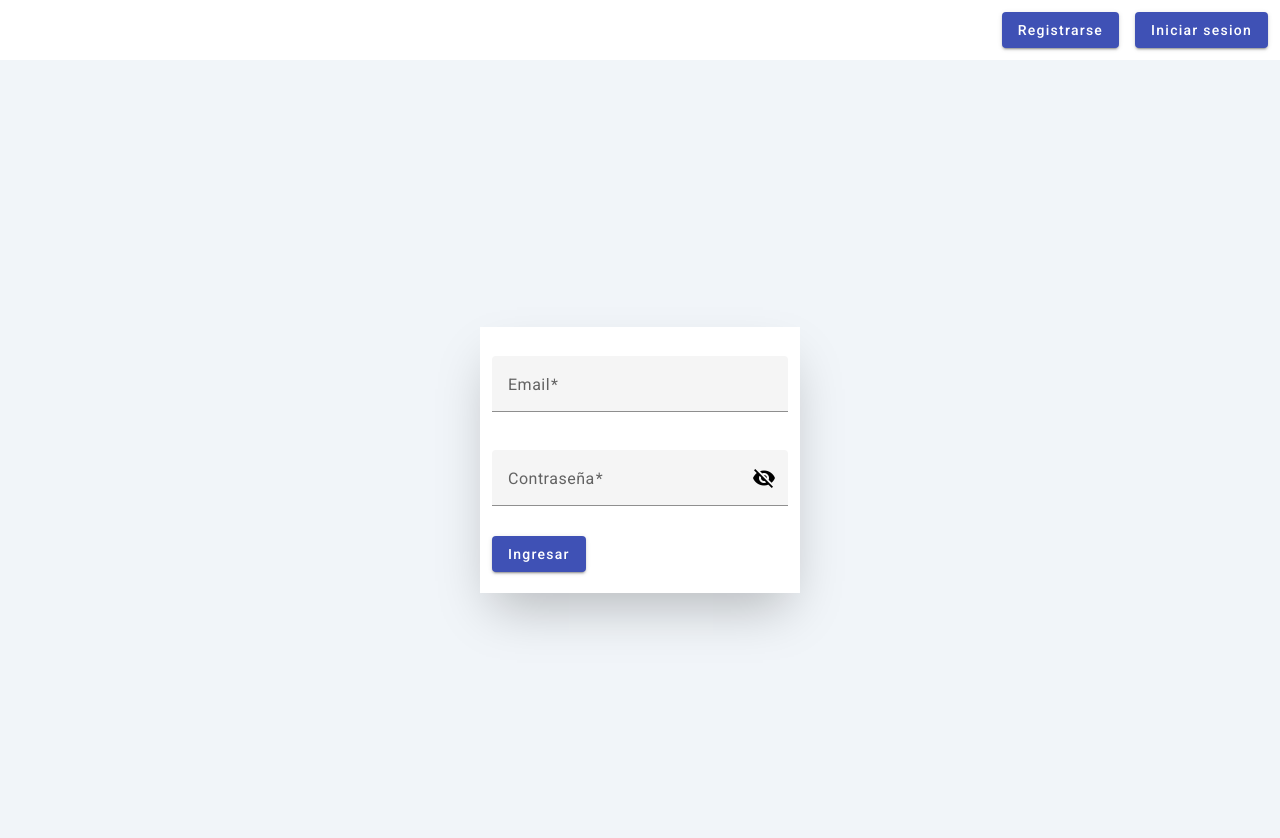
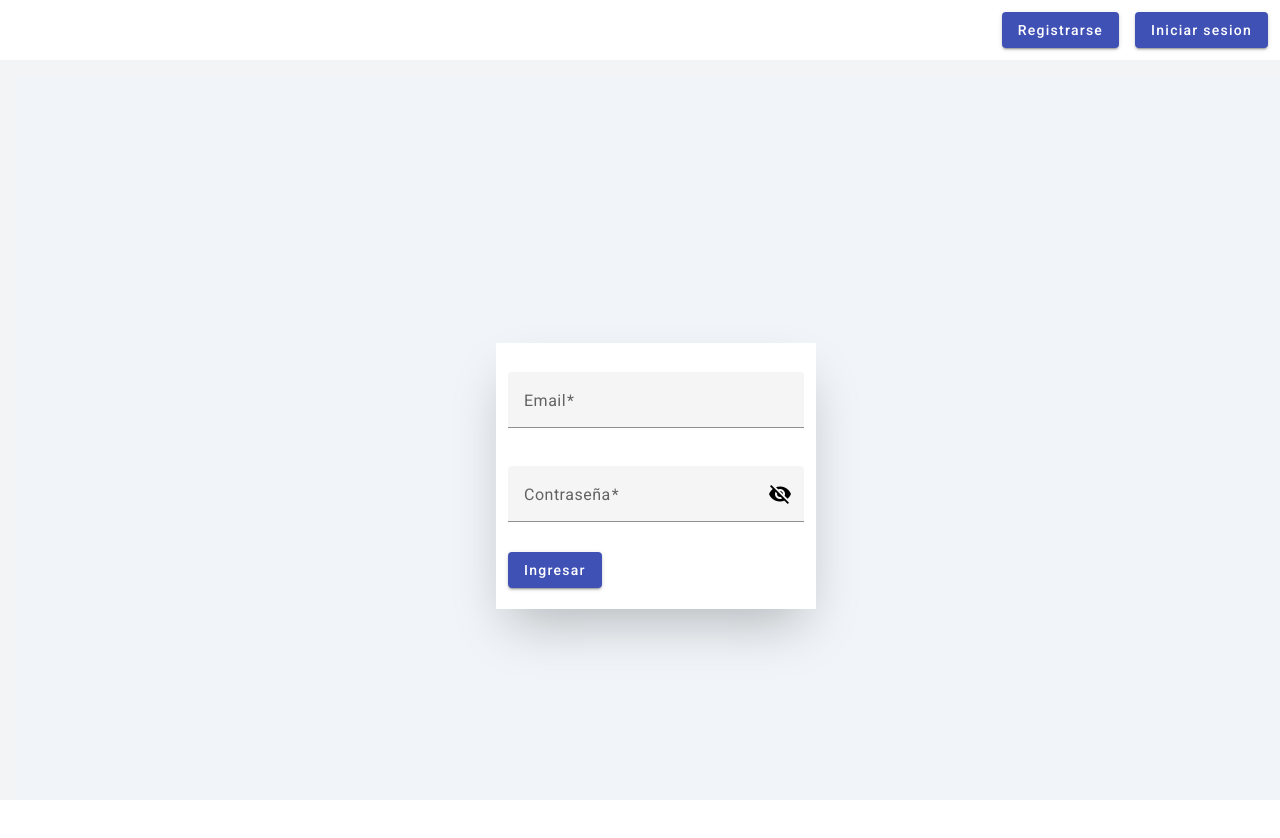
Before and after one commit to MVisedo/Capacitaciones-FrontEnd, an Angular app: page /auth/login in a window 1280 px wide. Shown: the top 838 px of the page. After the commit the page ends 800 px from the top, so only its background shows below. Built offline with nearby package versions, Linux system fonts and the light colour scheme.

Commit message:
Header estatico

```diff
--- a/src/app/app.component.html
+++ b/src/app/app.component.html
@@ -1,2 +1,8 @@
-<app-header></app-header>
-<router-outlet></router-outlet>
+
+<div class="flex flex-col h-screen">
+  <app-header class="sticky top-0 z-50"></app-header>
+
+  <div class="flex-1 overflow-y-auto bg-gray-100 p-4">
+    <router-outlet></router-outlet>
+  </div>
+</div>
--- a/src/app/shared/components/header/header.component.html
+++ b/src/app/shared/components/header/header.component.html
@@ -1,4 +1,4 @@
-<div class="bg-white flex justify-end p-1">
+<div class="bg-white flex justify-end p-1" >
   <button class="m-2" mat-raised-button *ngIf="!userLoginOn" routerLink="/auth/sign-up" color="primary">Registrarse</button>
 
   <button class="m-2" mat-raised-button *ngIf="!userLoginOn" routerLink="/auth/login" color="primary">Iniciar sesion</button>
```
